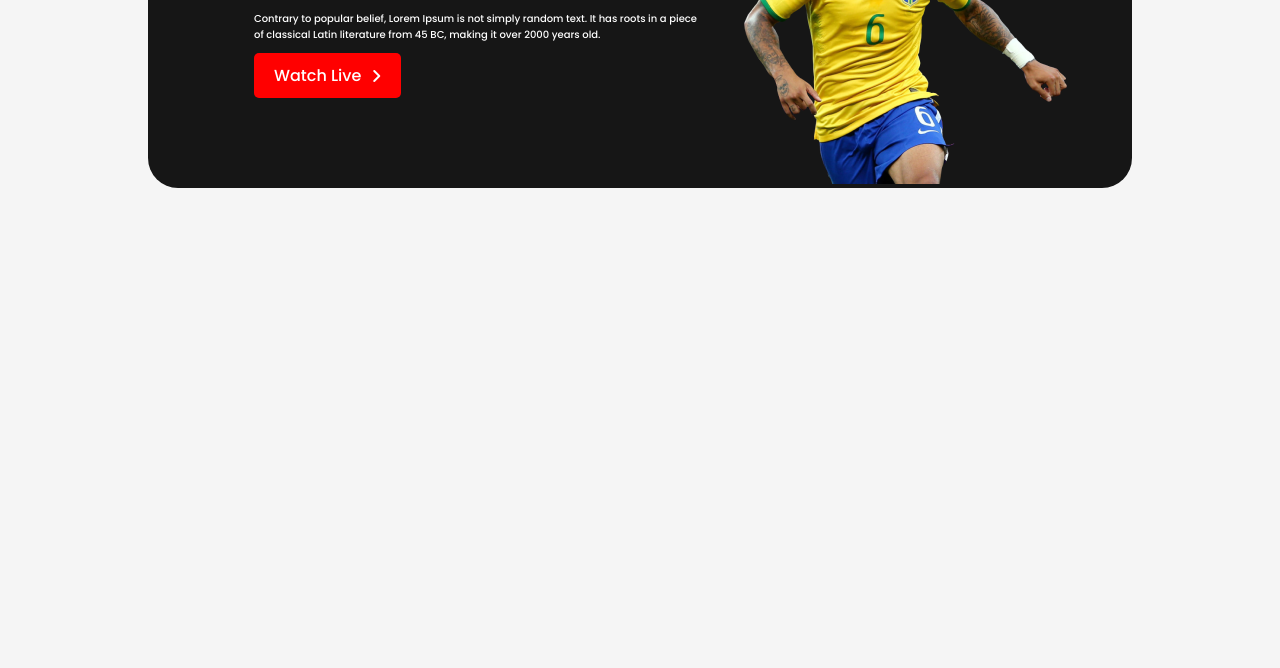
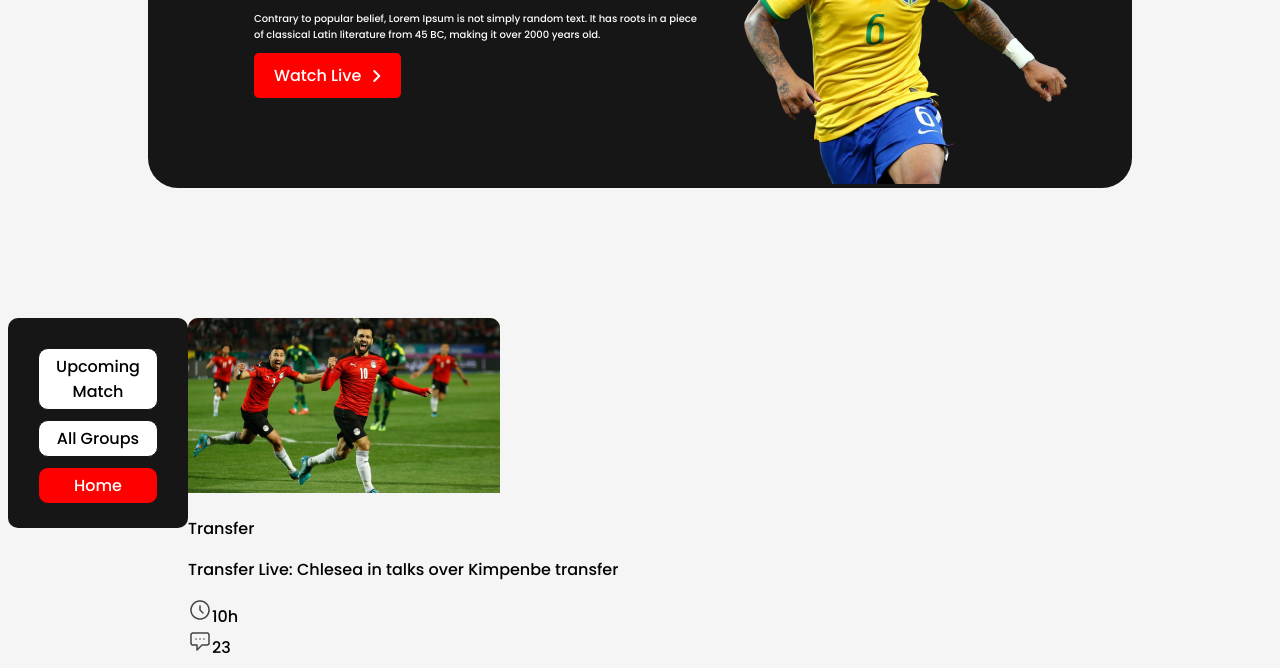
Before and after one commit to tajwarchy/assignment-2, a plain HTML site: page index.html in a window 1280 px wide. Shown: the part 303-971 px from the top of the page. Before the commit the page ends 800 px from the top, so only its background shows below. Drawn offline with Linux system fonts and the light colour scheme.

Commit message:
sidebar added

```diff
--- a/index.html
+++ b/index.html
@@ -15,15 +15,46 @@
         <!-- banner start -->
         <section class="banner">
             <div class="banner-text">
-                <div class="banner-text-header"><h1>The Greatest Show On Earth</h1></div>
+                <div class="banner-text-header">
+                    <h1>The Greatest Show On Earth</h1>
+                </div>
 
                 <p>Contrary to popular belief, Lorem Ipsum is not simply
                     random text. It has roots in a piece of classical Latin literature from 45 BC, making it over 2000
                     years old.</p>
-                <div class="watch-live"><a href="https://www.bioscopelive.com/en/featured-tv">Watch Live  </a><i class="fa-solid fa-angle-right"></i></div>
+                <div class="watch-live"><a href="https://www.bioscopelive.com/en/featured-tv">Watch Live </a><i
+                        class="fa-solid fa-angle-right"></i></div>
             </div>
             <div class="banner-pic"><img src="assets/Banner Image.png" alt="marcelo"></div>
         </section>
+        <!-- banner-ends -->
+
+        <!-- middle start -->
+        <section class="middle">
+            <div class="sidebar">
+                <div class="page">Upcoming Match</div>
+                <div class="page">All Groups</div>
+                <div class="page active-page">Home</div>
+            </div>
+            <div class="blog">
+                <div class="blog-element">
+                    <div class="blog-img"><img src="assets/Blog Image.png" alt=""></div>
+                    <p class="transfer">Transfer</p>
+                    <p class="blog-news">Transfer Live: Chlesea in talks over Kimpenbe transfer</p>
+                    <div class="icons">
+                        <div><img src="assets/Time Icon.png" alt="">10h</div>
+                        <div><img src="assets/Chat Icon.png" alt="">23</div>
+                    </div>
+                </div>
+
+            </div>
+
+        </section>
+
+
+
+        <!-- middle end -->
+
 
 
     </main>
--- a/styles/style.css
+++ b/styles/style.css
@@ -13,7 +13,7 @@ body {
     max-height: 646px;
     background-color: #161616;
     border-radius: 30px;
-    margin: 50px 140px;
+    margin: 50px 140px 130px 140px;
     color: white;
 }
 
@@ -22,8 +22,6 @@ body {
 }
 
 .banner-text-header {
-    max-width: 531px;
-    max-height: 240px;
     font-size: 25px;
     font-weight: 700;
 }
@@ -41,15 +39,50 @@ body {
     border-radius: 5px;
 
 }
-.watch-live a{
+
+.watch-live a {
     font-size: 16px;
     text-decoration: none;
     color: white;
 
 }
-.banner-pic{
+
+.banner-pic {
     position: relative;
     padding: 33px 79px 0px 12px;
     top: 64px;
     left: 14px
 }
+
+/* middle styles */
+
+
+.middle{
+    display: flex;
+}
+
+.sidebar{
+    background-color: #161616;
+    padding: 30px;
+    display: grid;
+    grid-template-columns: repeat(1, 1fr);
+    row-gap: 10px;
+    max-width: 120px;
+    max-height: 150px;
+    border-radius: 10px;
+    align-items: center;
+
+}
+.page{
+    max-width: 100px;
+    max-height: 64px;
+    border: 1px solid #161616;
+    background-color: white;
+    padding: 5px 10px;
+    border-radius: 10px;
+    text-align: center;
+}
+.active-page{
+    background-color: red;
+    color: white;
+}
```
